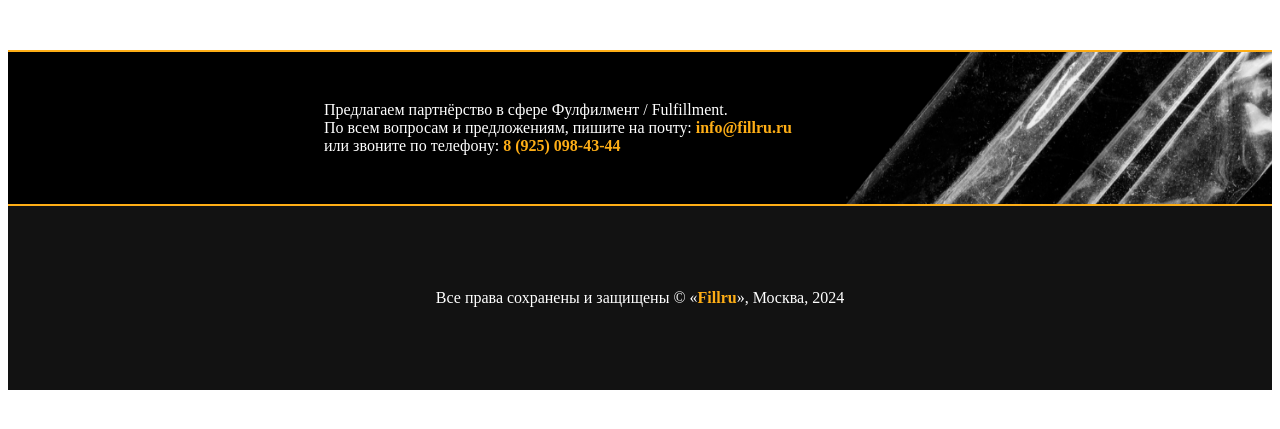
After one commit to Elgrush/Fillru, a Django app: template main/templates/main/bottomBanner.html in a window 1280 px wide. The commit adds this page. Shown: the top 429 px of the page. Run offline with Django 5.2, Linux system fonts and the light colour scheme; the template is opened without the code that fills it, so the values that code supplies are empty.

Commit message:
Front finished

```diff
--- /dev/null
+++ b/main/templates/main/bottomBanner.html
@@ -0,0 +1,28 @@
+<section class="bottomBanner-section">
+    <div class="bottomBanner-div" style="background-image: url({{ MEDIA_URL }}/media/images/main/wrinkled-plastic-wrap-texture-on-a-black-wallpaper-md.jpg);">
+        {% load static %}
+        <link rel="stylesheet" type="text/css" href="{% static 'css/main/bottomBanner.css' %}">
+        <div class="bottomBanner-container">
+
+            <div class="bottomBanner-row">
+                Предлагаем партнёрство в сфере Фулфилмент / Fulfillment.
+            </div>
+
+            <div class="bottomBanner-row">
+                По всем вопросам и предложениям, пишите на почту: <a href="mailto:info@fillru.ru" class="bottomBanner-link-orange"> info@fillru.ru</a>
+            </div>
+
+            <div class="bottomBanner-row">
+                или звоните по телефону: <a href="tel:+79250984344" class="bottomBanner-link-orange">8 (925) 098-43-44</a>
+            </div>
+
+        </div>
+    </div>
+
+    <div class="bottomBanner-footer-div">
+        <div class="bottomBanner-row">
+            Все права сохранены и защищены © «<a href="tel:+79250984344" class="bottomBanner-link-orange">Fillru</a>», Москва, 2024
+        </div>
+    </div>
+
+</section>
--- a/main/templates/main/main.html
+++ b/main/templates/main/main.html
@@ -135,5 +135,7 @@
 
     {% include "main/contacts.html" %}
 
+    {% include "main/bottomBanner.html" %}
+
 </body>
 </html>
--- a/main/templates/main/priceCalculator.html
+++ b/main/templates/main/priceCalculator.html
@@ -1,7 +1,7 @@
-{% load static %}
-<link rel="stylesheet" type="text/css" href="{% static 'css/main/priceCalculator.css' %}">
-<script src="{% static 'js/main/priceCalculator.js' %}" type="module"></script>
 <section id="section-calc" class="calc-section"  style="background: url({{ MEDIA_URL }}/media/images/main/darkBackground.jpg), black; background-size: cover;">
+    {% load static %}
+    <link rel="stylesheet" type="text/css" href="{% static 'css/main/priceCalculator.css' %}">
+    <script src="{% static 'js/main/priceCalculator.js' %}" type="module"></script>
     <div class="calc-div">
         <div class="header-upper-case">Расчет стоимости услуг</div>
 
--- /dev/null
+++ b/static/css/main/bottomBanner.css
@@ -0,0 +1,43 @@
+.bottomBanner-div {
+    height: 152px;
+    width: 100%;
+    display: flex;
+    align-items: center;
+    background-size: cover;
+    background-position: center center;
+    background-attachment: fixed;
+    border-top: solid 2px #FEAE16;
+    border-bottom: solid 2px #FEAE16;
+}
+
+.bottomBanner-row {
+}
+
+section.bottomBanner-section {
+    color: #fff;
+    margin-top: 50px;
+    background-color: #121212;
+}
+
+.bottomBanner-container {
+    display: flex;
+    flex-direction: column;
+    align-items: flex-start;
+    margin-left: 25%;
+    font-size: 16px;
+}
+
+.bottomBanner-link-orange {
+    font-weight: 600;
+    color: #FEAE16;
+    text-decoration: none;
+}
+
+.bottomBanner-footer-div {
+    display: flex;
+    justify-content: center;
+    height: 184px;
+    align-items: center;
+    font-size: 16px;
+    font-weight: 400;
+}
--- a/static/css/main/contacts.css
+++ b/static/css/main/contacts.css
@@ -110,6 +110,7 @@ a.contact-icon-address {
     width: 100%;
     height: 400px;
     justify-content: space-between;
+    margin-bottom: 80px;
 }
 
 .contact-map
@@ -121,7 +122,6 @@ a.contact-icon-address {
     width: 35%;
     display: flex;
     flex-direction: column;
-    font-family "Roboto Condensed", font-family: sans-serif;
 }
 
 .contact-form {
@@ -136,9 +136,8 @@ a.contact-icon-address {
     border-radius: 4px;
     padding: 8px 15px;
     font-size: 16px;
-    font-weight: 600;
+    font-weight: 400;
     border-width: 2px;
-    "Roboto Condensed", font-family: sans-serif;
 }
 
 div#yamap1 {
```
Also changed, not shown: main/templates/main/contacts.html (+5 -5 lines), media/images/main/wrinkled-plastic-wrap-texture-on-a-black-wallpaper-md.jpg (added).
